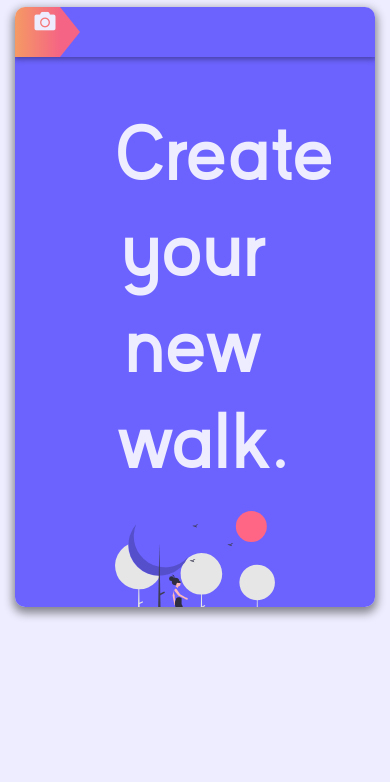
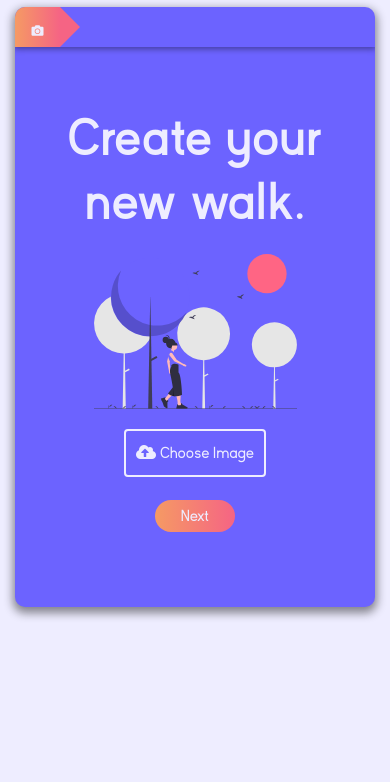
Before and after one commit to Pipicallu/Stroll, a Flask app: page /new_walk in a window 390 px wide. Shown: the part 62-844 px from the top of the page. Run offline with Flask 2, Linux system fonts and the light colour scheme; data that the repository does not hold is empty; some libraries are stand-ins or nearby versions; some web fonts are replaced.

Commit message:
form resizing for add_walk and edit_walk changed to include mobile responisiveness

```diff
--- a/static/css/style.css
+++ b/static/css/style.css
@@ -1044,3 +953,134 @@ form .formDiv input, .formDiv textarea, .formDiv select{
 .userAuth .card-footer a{
     color: #f56484;
 }
+
+ /*profile responsiveness*/
+ @media (max-width:1199px){
+    .profile-decor{
+        height: 92px;
+    }
+ }
+
+ @media (max-width:966px){
+    .form-title{
+        font-size: 61px;
+    }
+ }
+
+
+ @media (max-width:992px){
+    .profile-decor{
+        height: 73px;
+        bottom: 69px;
+        right: 181px;
+    }
+
+    .profile-picture{
+        width: 120px;
+        height: 120px;
+    }
+
+    .user-stat-number{
+        font-size: 32px;
+        width: 47px;
+    }
+
+    .user-stat-label{
+        font-size: 24px;
+
+    }
+
+    .card-body.biography{
+        font-size: 20px;
+    }
+
+    .fullname{
+        font-size: 24px;
+    }
+ }
+
+  @media (max-width:766px){
+
+      .card-body.biography{
+        padding: 1.25rem;
+      }
+
+      .profile-outline{
+          max-height: fit-content;
+      }
+
+      .profile-decor {
+          height: 93px;
+          bottom: 12px;
+          right: 40px;
+      }
+
+  }
+
+@media (max-width: 564px){
+
+    .user-profile {
+        padding: 97px 13px;
+  }
+
+    .user-bio {
+        text-align: -webkit-center;
+        padding: 0px 13px;
+  }
+
+    .card-body.biography {
+        font-size: 16px;
+  }
+
+  .form-container .formDiv{
+        padding: 0 28px;
+  }
+
+  .step-col{
+      font-size: 15px;
+  }
+
+  .formDiv .img-fluid {
+    width: 203px;
+}
+
+}
+
+@media (max-width: 411px){
+
+    .profile-decor {
+        height: 93px;
+        bottom: 12px;
+        right: 13px;
+}
+
+    .my-walks button{
+        width: 112px;
+}
+
+   .user-stat-label {
+    font-size: 22px;
+  }
+
+  h4 {
+    font-size: 22px;
+  }
+
+  .form-title {
+    font-size: 53px;
+}
+
+.step-col {
+    font-size: 12px;
+    margin: 4% auto;
+}
+
+.step-row {
+    height: 40px;
+}
+#progress::after {
+   border-top: 20px solid transparent;
+   border-bottom: 20px solid transparent;
+}
+
+}
```
Also changed, not shown: other parts of static/css/style.css (+0 -91 lines).
